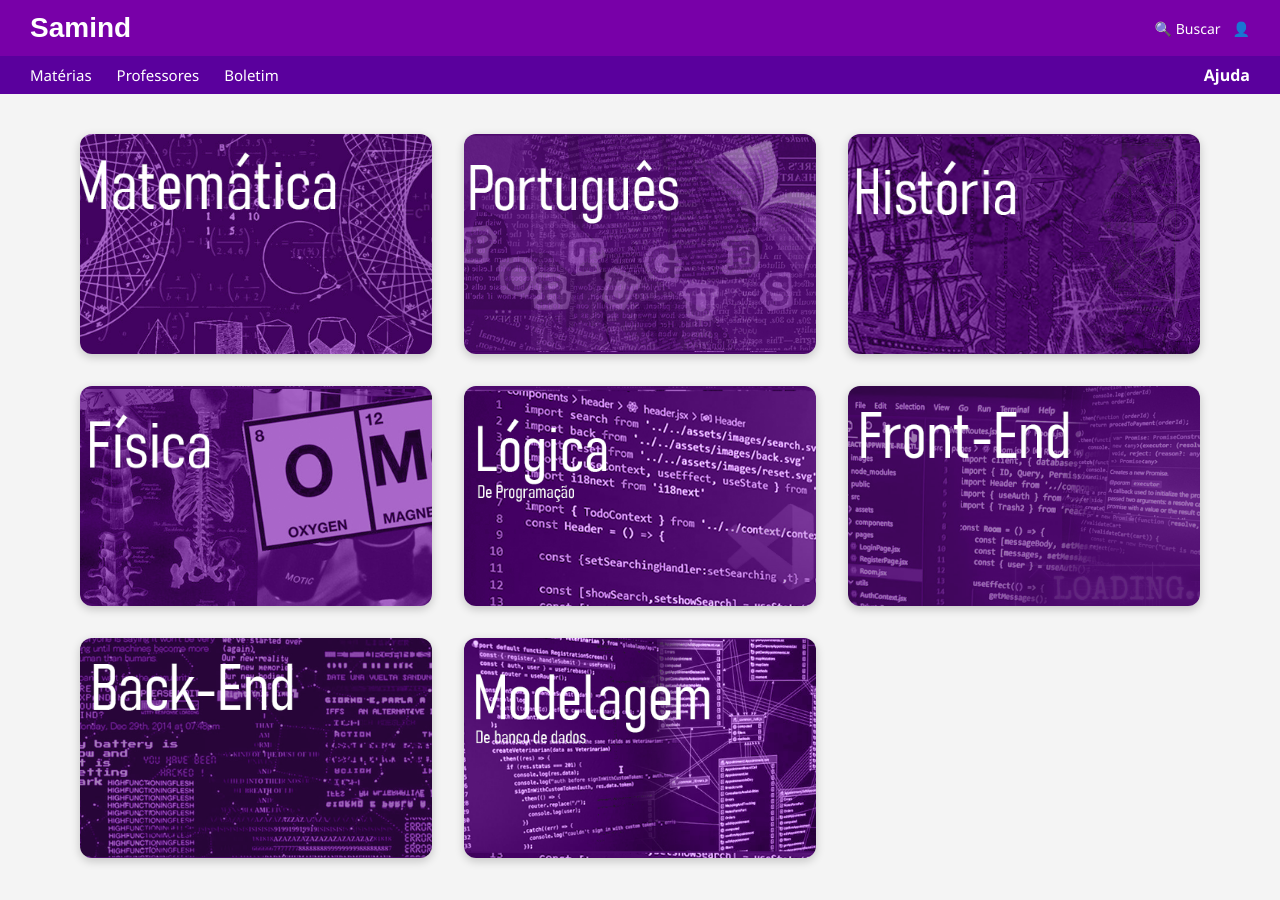
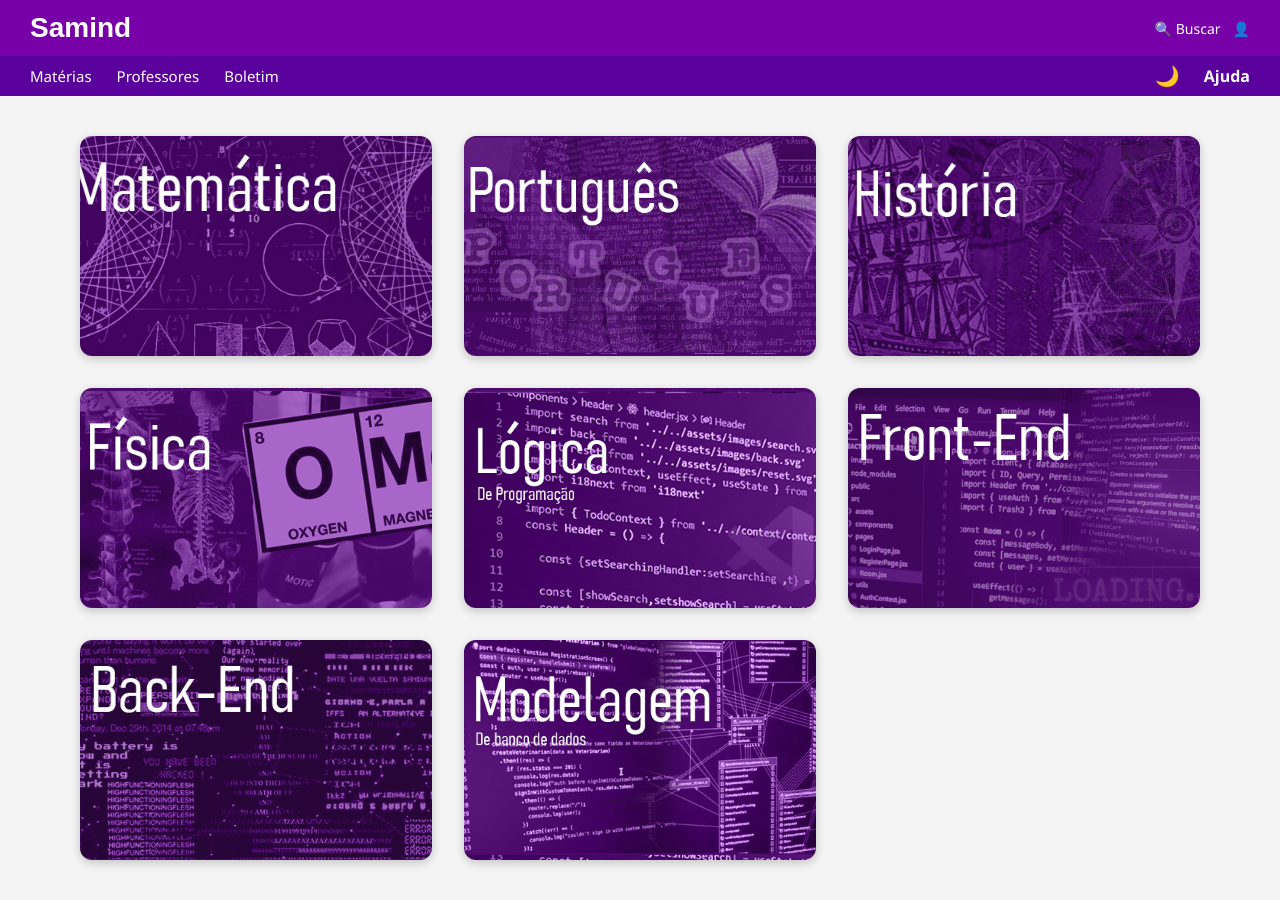
Before and after one commit to vctalmeida1/Samind, a React (Vite) app: page /materias in a window 1280 px wide. Built offline with nearby package versions, Linux system fonts and the light colour scheme; a web font is replaced by a local one.

Commit message:
dark mode

```diff
--- a/src/components/Header.tsx
+++ b/src/components/Header.tsx
@@ -1,10 +1,15 @@
-import { useState } from 'react';
+import { useState, useEffect } from 'react';
 import '../styles/header.css';
 import { Link } from "react-router-dom";
 
 const Header = () => {
   const [buscarAtivo, setBuscarAtivo] = useState(false);
   const [buscaTexto, setBuscaTexto] = useState('');
+  const [darkMode, setDarkMode] = useState(false);
+  useEffect(() => {
+    document.body.className = darkMode ? 'dark' : '';
+  }, [darkMode]);
+  const toggleTheme = () => setDarkMode((prev) => !prev);
   const wip = () => alert('Em construção!');
 
   return (
@@ -37,9 +42,15 @@ const Header = () => {
           <span onClick={() => alert('Em construção!')}>Professores</span>
           <span onClick={wip}>Boletim</span>
         </div>
-        <div className="ajuda" onClick={() => alert('Ajuda em construção')}>
+          <div className="menu-direita">
+            <button onClick={toggleTheme} className="theme-toggle">
+              {darkMode ? '☀️' : '🌙'}
+            </button>
+          <div className="ajuda" onClick={() => alert('Ajuda em construção')}>
           Ajuda
+          </div>
         </div>
+
       </div>
     </>
   );
--- a/src/styles/header.css
+++ b/src/styles/header.css
@@ -97,5 +97,63 @@ a:visited {
 }
 
 a:hover {
-  text-decoration: underline; /* opcional, pra indicar que é clicável */
+  text-decoration: underline;
 }
+.theme-toggle {
+  background: none;
+  border: none;
+  font-size: 22px;
+  cursor: pointer;
+  margin-right: 12px;
+}
+
+body.dark {
+  background-color: #121212;
+  color: #f1f1f1;
+}
+
+.ajuda-btn {
+  background-color: transparent;
+  color: inherit;
+  border: 1px solid currentColor;
+  padding: 6px 12px;
+  border-radius: 6px;
+  cursor: pointer;
+}
+.top-bar {
+  display: flex;
+  align-items: center;
+  justify-content: space-between;
+  padding: 16px 32px;
+}
+
+.menu-direita {
+  display: flex;
+  align-items: center;
+  gap: 12px;
+}
+
+.theme-toggle {
+  background: none;
+  border: none;
+  font-size: 20px;
+  cursor: pointer;
+}
+body.dark .pergunta-input {
+  background-color: #2e2e2e;
+  color: #ffffff;
+}
+
+body.dark .pergunta-input::placeholder {
+  color: #cccccc;
+}
+
+body.dark .botoes-filtro button {
+  background-color: #2e2e2e;
+  color: #ffffff;
+  border: 1px solid #555;
+}
+
+body.dark .botoes-filtro button:hover {
+  background-color: #3a3a3a;
+}
```
